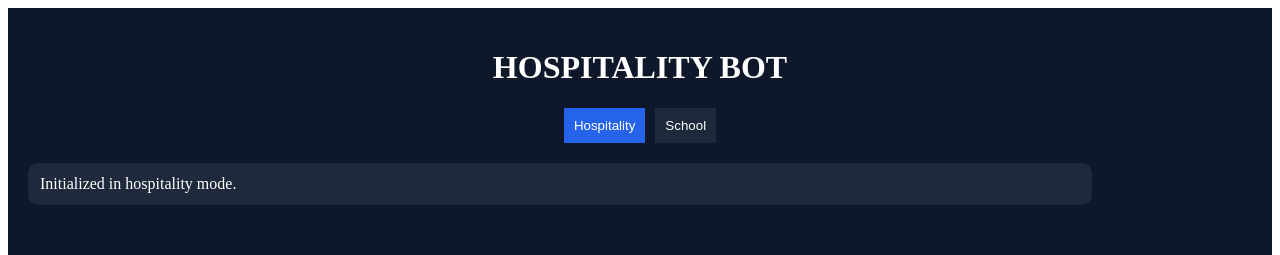
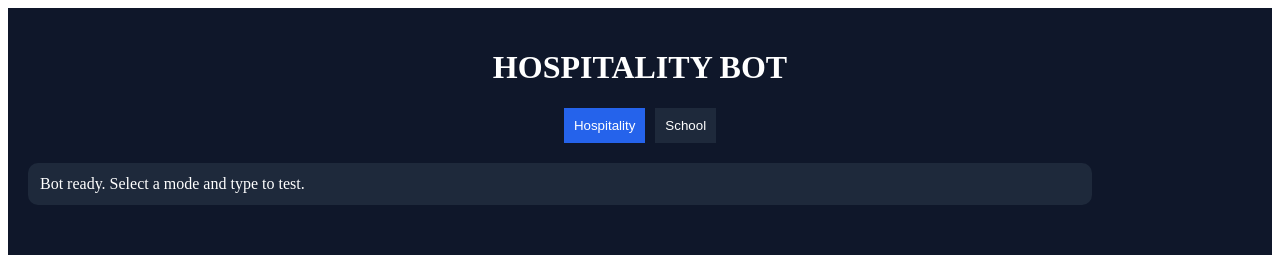
Before and after one commit to ubest840-ctrl/ai-chatbot-demo, a React (Vite) app: page / in a window 1280 px wide. Shown: the top 255 px of the page. Built offline with nearby package versions, Linux system fonts and the light colour scheme; no server answers.

Commit message:
Update App.jsx

```diff
--- a/App.jsx
+++ b/App.jsx
@@ -1,4 +1,4 @@
-import { useState, useRef, useEffect } from "react";
+import { useState } from "react";
 import { GoogleGenerativeAI } from "@google/generative-ai";
 
 const genAI = new GoogleGenerativeAI(import.meta.env.VITE_GEMINI_API_KEY);
@@ -6,7 +6,7 @@ const genAI = new GoogleGenerativeAI(import.meta.env.VITE_GEMINI_API_KEY);
 export default function App() {
   const [persona, setPersona] = useState("hospitality");
   const [messages, setMessages] = useState([
-    { role: "assistant", content: `Initialized in ${persona} mode.` }
+    { role: "assistant", content: "Bot ready. Select a mode and type to test." }
   ]);
   const [userInput, setUserInput] = useState("");
   const [isProcessing, setIsProcessing] = useState(false);
@@ -26,17 +26,16 @@ export default function App() {
     setIsProcessing(true);
 
     try {
-      // Use 'gemini-1.5-flash' - this is the most consistently available model
+      // Using 'gemini-1.5-flash-latest' which is the stable alias
       const model = genAI.getGenerativeModel({
-        model: "gemini-1.5-flash",
+        model: "gemini-1.5-flash-latest",
         systemInstruction: personaInstructions[persona]
       });
 
       const result = await model.generateContent(userInput);
       setMessages([...newMessages, { role: "assistant", content: result.response.text() }]);
     } catch (error) {
-      // This will now show the REAL error instead of a generic message
-      setMessages([...newMessages, { role: "assistant", content: "DEBUG ERROR: " + error.message }]);
+      setMessages([...newMessages, { role: "assistant", content: "MODEL ERROR: Check your API Key permissions in Google AI Studio." }]);
     } finally {
       setIsProcessing(false);
     }
@@ -60,4 +59,4 @@ export default function App() {
       </form>
     </div>
   );
-    }
+                                                                                                                                                                                                  }
```
